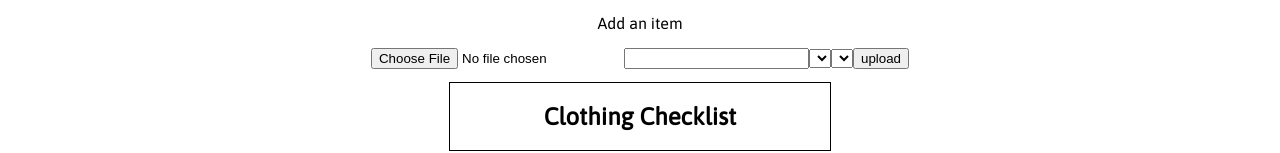
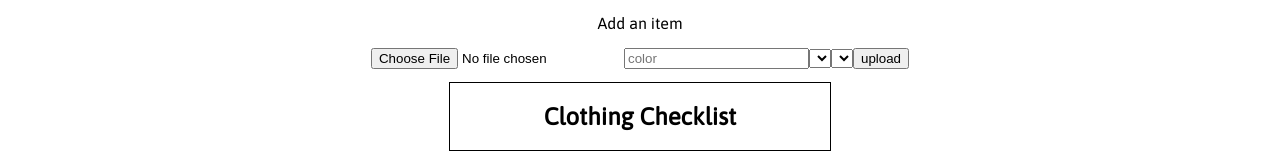
Before and after one commit to gsanchez13/ethicattire_hackathon, a React (Create React App) app in the folder client/: page /myCloset in a window 1280 px wide. Shown: the part 230-383 px from the top of the page. Built offline with nearby package versions, Linux system fonts and the light colour scheme; no server answers.

Commit message:
added placeholder for color

```diff
--- a/client/src/Components/ItemUpload.jsx
+++ b/client/src/Components/ItemUpload.jsx
@@ -101,7 +101,7 @@ class Item extends React.Component {
         <form onSubmit={this.handleSubmit}>
           <input type="file" onChange={this.handleFileInput} />
 
-          <input type='text' name='colorChoice' onChange={this.handleInput} />
+          <input type='text' name='colorChoice' placeholder = 'color' onChange={this.handleInput} />
 
           <select name='fabChoice' onChange={this.handleInput}>
             {fabOptions}
```
